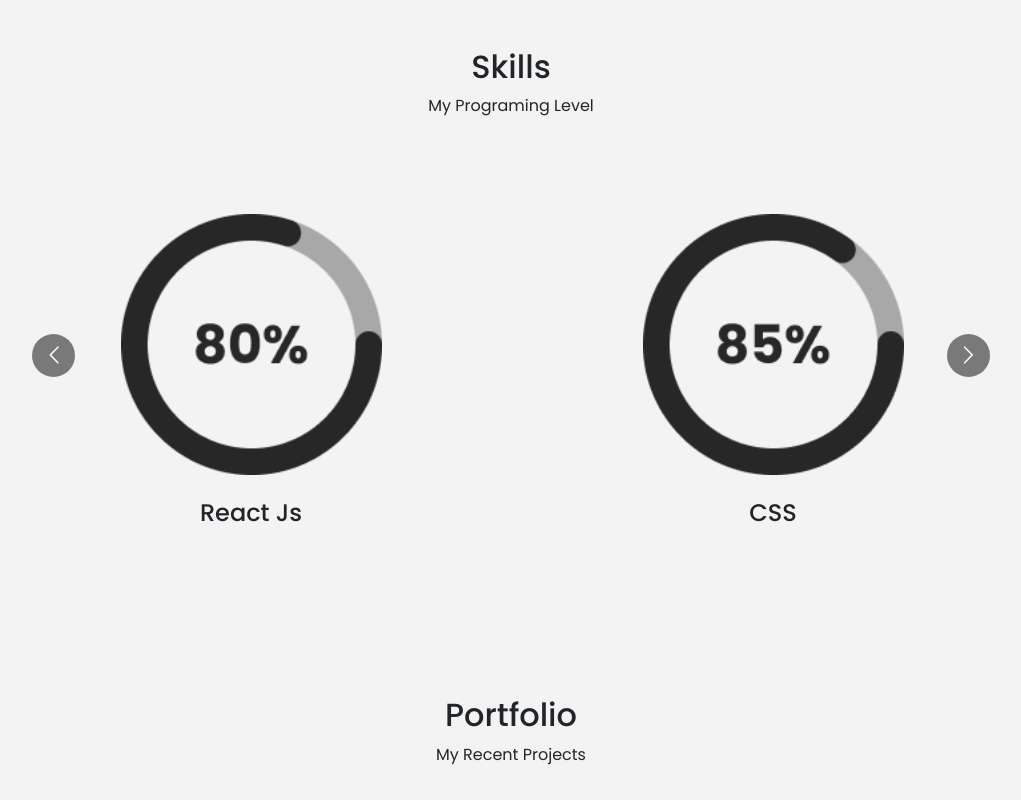
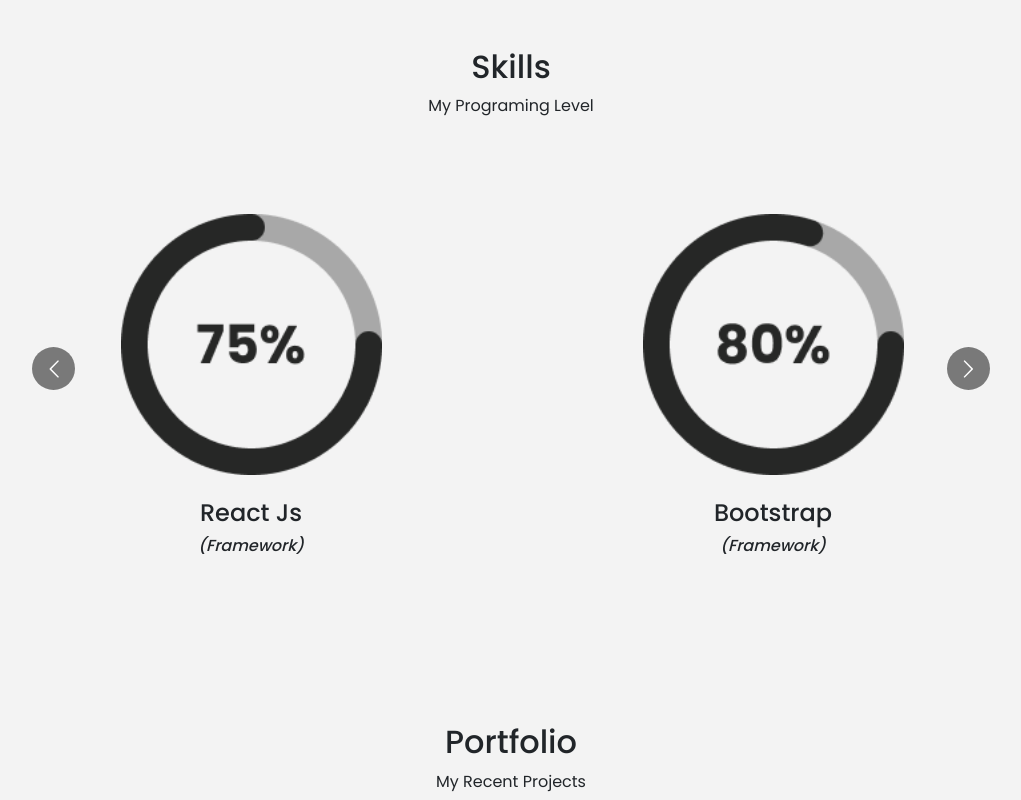
Before and after one commit to aprizalabyan/my-portfolio-web, a React (Create React App) app: page / in a window 1280 px wide. Shown: the part 600-1400 px from the top of the page, without its empty margins (129-1150 px from the left). Built offline with nearby package versions, Linux system fonts and the light colour scheme.

Commit message:
Add skills

```diff
--- a/src/components/CompSkills.js
+++ b/src/components/CompSkills.js
@@ -1,9 +1,9 @@
 import React from 'react'
 import Carousel from 'react-multi-carousel'
 import circle70 from './../assets/circle-70.png'
+import circle75 from './../assets/circle-75.png'
 import circle80 from './../assets/circle-80.png'
 import circle85 from './../assets/circle-85.png'
-import circle90 from './../assets/circle-90.png'
 
 const CompSkills = () => {
     const responsive = {
@@ -31,24 +31,39 @@
             <p>My Programing Level</p>
             <Carousel responsive={responsive} infinite={true}>
                 <div className="itemSkills">
+                    <img src={circle75} alt="img" className="mb-4"/>
+                    <h4>React Js</h4>
+                    <h6 className="fst-italic">(Framework)</h6>
+                </div>
+                <div className="itemSkills">
                     <img src={circle80} alt="img" className="mb-4"/>
-                    <h4>React Js</h4>
+                    <h4>Bootstrap</h4>
+                    <h6 className="fst-italic">(Framework)</h6>
                 </div>
                 <div className="itemSkills">
                     <img src={circle85} alt="img" className="mb-4"/>
                     <h4>CSS</h4>
+                    <h6 className="fst-italic">(Programing Language)</h6>
                 </div>
                 <div className="itemSkills">
                     <img src={circle85} alt="img" className="mb-4"/>
-                    <h4>Bootstrap</h4>
+                    <h4>HTML</h4>
+                    <h6 className="fst-italic">(Programing Language)</h6>
+                </div>
+                <div className="itemSkills">
+                    <img src={circle75} alt="img" className="mb-4"/>
+                    <h4>Javascript</h4>
+                    <h6 className="fst-italic">(Programing Language)</h6>
                 </div>
                 <div className="itemSkills">
                     <img src={circle70} alt="img" className="mb-4"/>
                     <h4>PHP</h4>
+                    <h6 className="fst-italic">(Programing Language)</h6>
                 </div>
                 <div className="itemSkills">
-                    <img src={circle90} alt="img" className="mb-4"/>
-                    <h4>HTML</h4>
+                    <img src={circle70} alt="img" className="mb-4"/>
+                    <h4>MySQL</h4>
+                    <h6 className="fst-italic">(Database)</h6>
                 </div>
             </Carousel>
         </section>
```
